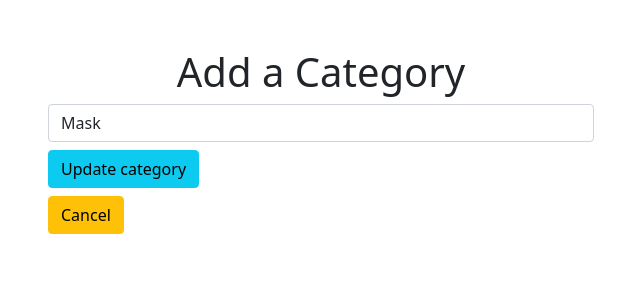
After one commit to mahjabeen-a/CoviSafe, a Flask app: page /updatecat/1 in a window 1280 px wide. The commit adds this page. Shown: the top 300 px of the page, without its empty margins (319-959 px from the left). Run offline with Flask 2, Linux system fonts and the light colour scheme; a user stored in the database is signed in; data comes from the database, SQL or seed files in the repository; both versions use the stored data as it was after the commit; some libraries are stand-ins or nearby versions.

Commit message:
Update brand and categories

```diff
--- a/shop/products/routes.py
+++ b/shop/products/routes.py
@@ -30,12 +30,10 @@ def updatebrand(id):
     brand = request.form.get('brand')
     if request.method =="POST":
         updatebrand.name = brand
-        flash(f'The brand {updatebrand.name} was changed to {brand}','success')
+        flash(f'Your brand has been updated.','success')
         db.session.commit()
         return redirect(url_for('brands'))
-    brand = updatebrand.name
-    return render_template('products/addbrand.html', title='Update brand',brands='brands',updatebrand=updatebrand)
-
+    return render_template('products/updatebrand.html', title='Update brand', updatebrand=updatebrand)
 
 #adding the category to the database
 @app.route('/addcat',methods=['GET','POST'])
@@ -61,10 +59,10 @@ def updatecat(id):
     category = request.form.get('category')
     if request.method =="POST":
         updatecat.name = category
-        flash(f'The category {updatecat.name} was changed to {category}','success')
+        flash(f'Your category has been updated.','success')
         db.session.commit()
-        return redirect(url_for('categories'))
-    return render_template('products/updatebrand.html', title='Update cat',updatecat=updatecat)
+        return redirect(url_for('category'))
+    return render_template('products/updatebrand.html', title='Update Category', updatecat=updatecat)
 
 #saving product details in database
 @app.route('/addproduct', methods=['GET','POST'])
--- a/shop/templates/admin/brand.html
+++ b/shop/templates/admin/brand.html
@@ -49,7 +49,7 @@
             <tr>
                 <td>{{loop.index}}</td>
                 <td>{{ brand.name }}</td>
-                <th><a href="" class="btn btn-sn btn-outline-info">Edit</a></th>
+                <th><a href="{{url_for('updatebrand', id=brand.id)}}" class="btn btn-sn btn-outline-info">Edit</a></th>
                 <th><a href="" class="btn btn-sn btn-outline-danger">Delete</a></th>
             </tr>
             {% endfor %}
@@ -59,7 +59,7 @@
             <tr>
                 <td>{{loop.index}}</td>
                 <td>{{ category.name }}</td>
-                <th><a href="" class="btn btn-sn btn-outline-info">Edit</a></th>
+                <th><a href="{{url_for('updatecat', id=category.id)}}" class="btn btn-sn btn-outline-info">Edit</a></th>
                 <th><a href="" class="btn btn-sn btn-outline-danger">Delete</a></th>
             </tr>
             {% endfor %}
--- /dev/null
+++ b/shop/templates/products/updatebrand.html
@@ -0,0 +1,31 @@
+<!--html page to update brand and category-->
+{% extends "layout.html" %}
+
+{% block content %}
+<div class="container">
+    <div class="row">
+        <div class="col-md-3"></div>
+        <div class="col-md-6">
+            {% include '_messages.html' %}
+            {% if updatebrand %}
+            <h1 class="text-center mt-5">Add a brand</h1>
+            <form action="" method="POST">
+                <input type="text" name="brand" class="form-control" value="{{updatebrand.name}}">
+                <input type="Submit" value="Update brand" class="btn btn-info mt-2">
+            </form>
+            <a href="{{url_for('brands')}}" class="btn btn-warning mt-2">Cancel</a>
+            {% else %}
+            <h1 class="text-center mt-5">Add a Category</h1>
+            <form action="" method="POST">
+                <input type="text" name="category" class="form-control" value="{{updatecat.name}}">
+                <input type="Submit" value="Update category" class="btn btn-info mt-2">
+            </form>
+            <a href="{{url_for('category')}}" class="btn btn-warning mt-2">Cancel</a>
+            {% endif %}
+
+        </div>
+        <div class="col-md-3"></div>
+    </div>
+</div>
+
+{% endblock content %}
```
Also changed, not shown: shop/covisafe.db.
